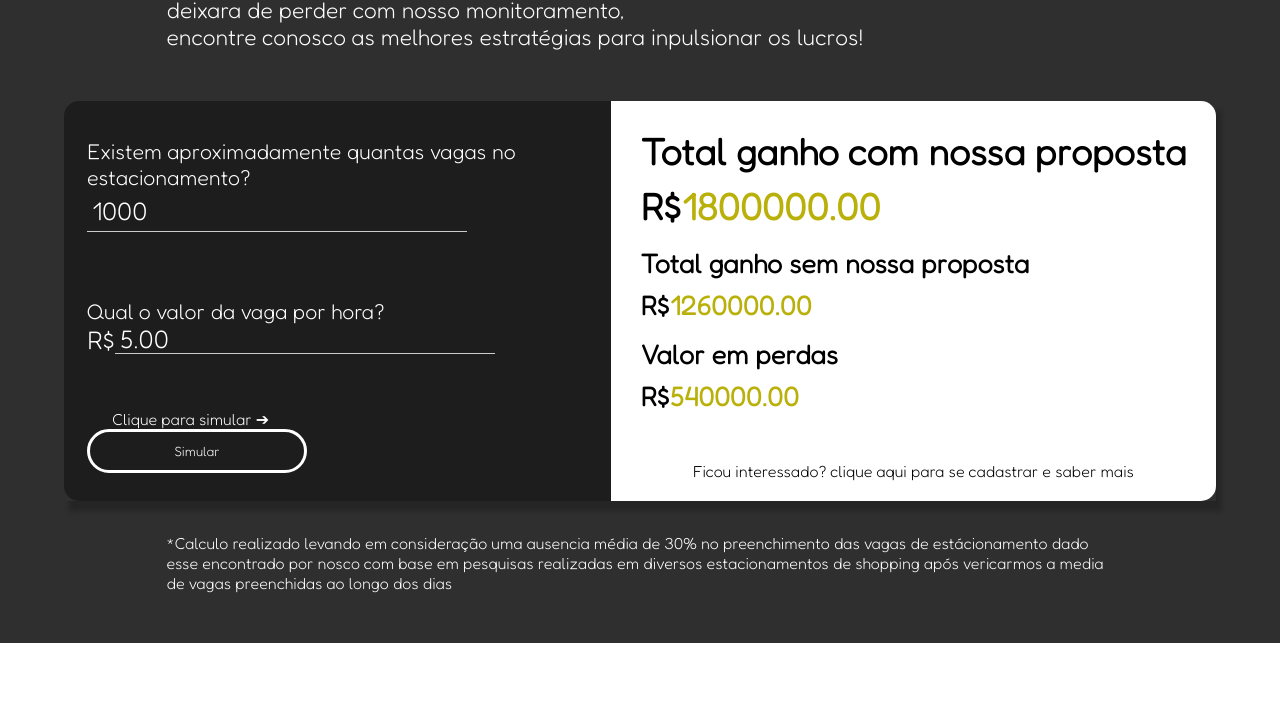
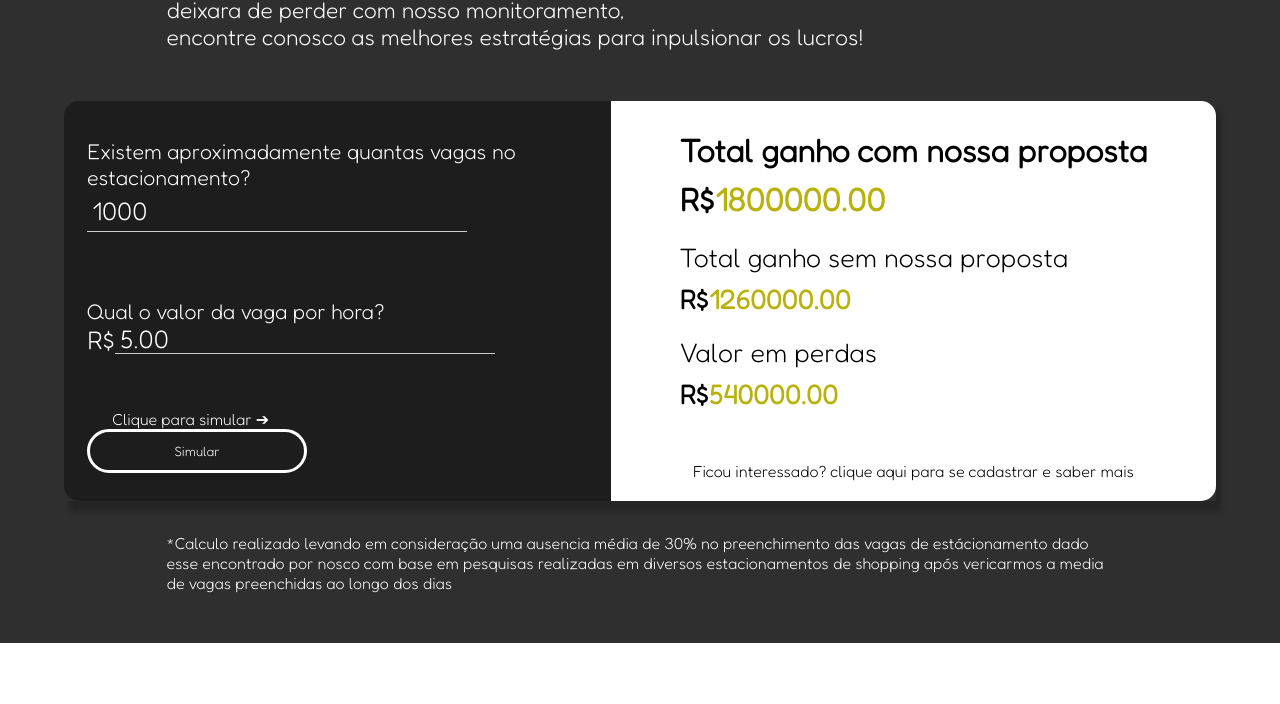
Before and after one commit to lucaslrodrigues/Sprint2, a plain HTML site: page Site institucional/index.html in a window 1280 px wide. Shown: the part 1875-2579 px from the top of the page. Drawn offline with Linux system fonts and the light colour scheme.

Commit message:
Arrumado o tamanho da fonte na calculadora

```diff
--- a/Site institucional/index.html
+++ b/Site institucional/index.html
@@ -156,11 +156,11 @@
                                     <span id="tot_ganho" class="res_estilo"></span>
                                 </div>
                                 <div class="res">
-                                    <span><b>Total ganho sem nossa proposta</b></span>
+                                    <span>Total ganho sem nossa proposta</span>
                                     <span id="tot_sem" class="res_estilo"></span>
                                 </div>
                                 <div class="res">
-                                    <span><b>Valor em perdas</b></span>
+                                    <span>Valor em perdas</span>
                                     <span id="valor_perdas" class="res_estilo"></span>
                                 </div>
                             </div>
--- a/Site institucional/simulador.css
+++ b/Site institucional/simulador.css
@@ -142,7 +142,7 @@
     margin-top: 10px;
 }
 .res:first-child{
-    font-size: 28pt;
+    font-size: 24pt;
 }
 .res_numeros{
     color: #b9b00a;
```
